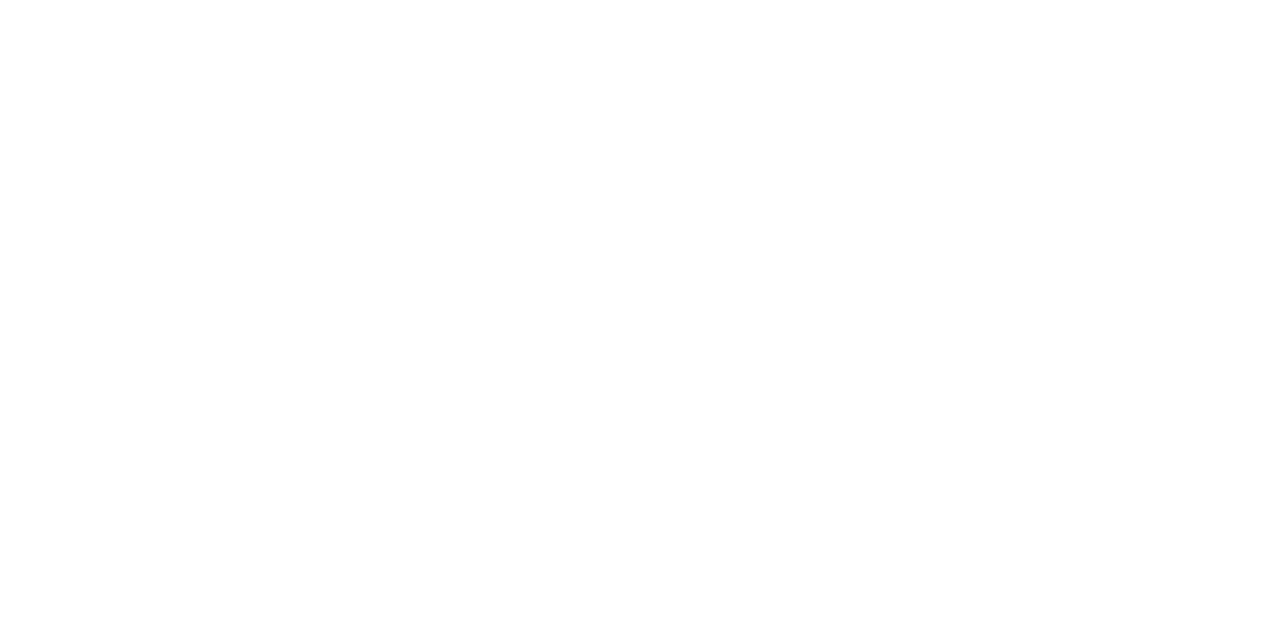
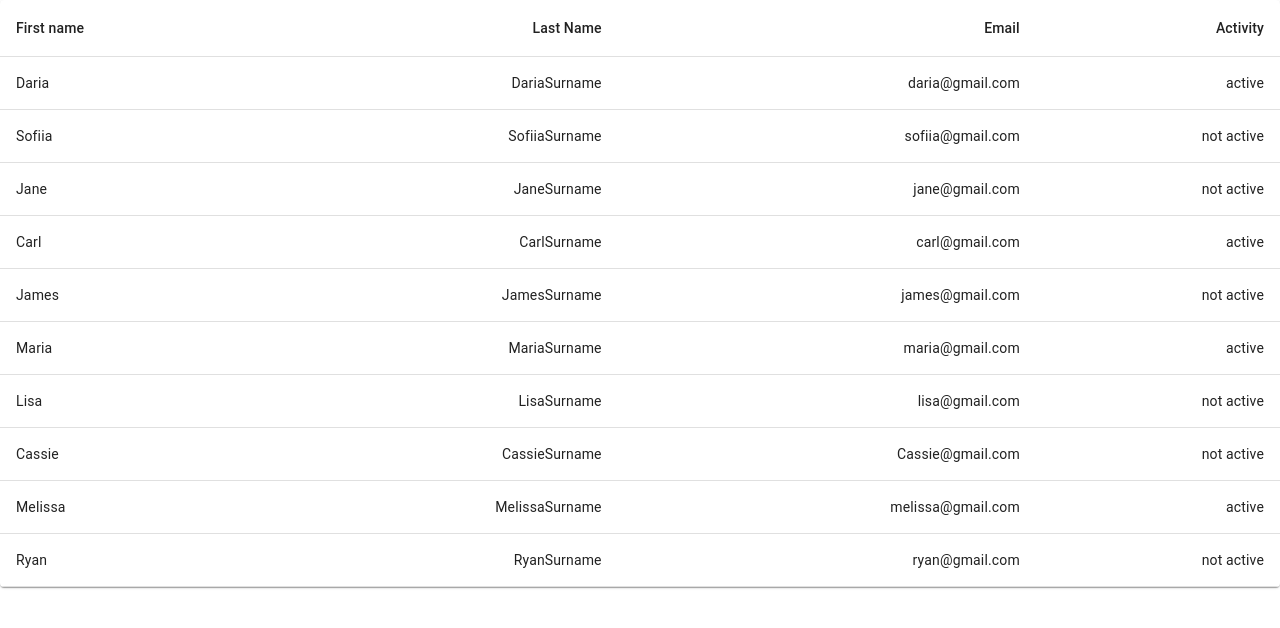
Before and after one commit to SofiiaHalapova/React_Project, a React (Create React App) app: page /users in a window 1280 px wide. Before the commit this address had no page. Shown: the top 628 px of the page. Built offline with nearby package versions, Linux system fonts and the light colour scheme.

Commit message:
add users table and add second column layout on login page

```diff
--- a/src/App.js
+++ b/src/App.js
@@ -2,6 +2,7 @@ import React, {Component} from 'react';
 import {Route, Routes} from "react-router-dom";
 import Authorization from "./components/authorization";
 import Home from "./components/home";
+import Users from "./components/users";
 
 class App extends Component {
     render() {
@@ -9,6 +10,7 @@ class App extends Component {
             <Routes>
                 <Route path="/" element={<Home/>}/>
                 <Route path="/login" element={<Authorization/>}/>
+                <Route path="/users" element={<Users/>}/>
             </Routes>
         );
     }
--- a/src/components/authorization.js
+++ b/src/components/authorization.js
@@ -1,7 +1,8 @@
-import React from "react";
-import {Button, Checkbox, FormControlLabel, Grid, Paper, TextField} from "@mui/material";
+import React, {useState} from "react";
+import {Box, Button, Checkbox, FormControlLabel, Grid, Menu, MenuItem, TextField} from "@mui/material";
 import {Field, Form, Formik} from "formik";
 import * as Yup from 'yup';
+import {useNavigate} from "react-router-dom";
 
 function Authorization() {
     const [checked, setChecked] = React.useState(false);
@@ -12,10 +13,7 @@ function Authorization() {
 
     const validationSchema = Yup.object().shape({
         email: Yup.string().required('Please enter email').email('Invalid email address'),
-        password: Yup.string().required('Please enter your password').
-        min(6, 'Password is too short - should be 6 chars minimum.').
-        max(255, 'Password is too long - should be 255 chars maximum.').
-        matches(/^(?=.*[A-Za-z])(?=.*\d)[A-Za-z\d]{8,}$/,
+        password: Yup.string().required('Please enter your password').min(6, 'Password is too short - should be 6 chars minimum.').max(255, 'Password is too long - should be 255 chars maximum.').matches(/^(?=.*[A-Za-z])(?=.*\d)[A-Za-z\d]{8,}$/,
             'Password must contain at least one Latin letter and one number.')
     });
 
@@ -28,17 +26,53 @@ function Authorization() {
         console.log(values);
     }
 
+    const [anchor, setAnchor] = useState(null);
+    const openMenu = (e) => {
+        setAnchor(e.currentTarget);
+    }
+
+    const closeMenu = () => {
+        setAnchor(null);
+    }
+
+    const navigate = useNavigate();
+    const navigateToUsers = () => {
+        navigate('/users');
+    };
+
     return (
-        <div style={{padding: 30}}>
-            <Paper style={{padding: 30}} elevation={4}>
+        <Grid container spacing={2}>
+            <Grid item xs={6}>
+                <div className="authenticationForm" style={{padding: 30}}>
+                    <div className='Menu'>
+                        <Button variant='outlined' color='info' onClick={openMenu}>Menu</Button>
+                        <Menu open={Boolean(anchor)}
+                              anchorEl={anchor}
+                              onClose={closeMenu}
+                              keepMounted
+                        >
+                            <MenuItem onClick={navigateToUsers}> Users </MenuItem>
+                        </Menu>
+                    </div>
+                    <div className='signForm'>
+                        <Box
+                            display="flex"
+                            justifyContent="center"
+                            alignItems="center"
+                            padding="20px"
+                        >
+                            Welcome! Sign Up to our platform
+                        </Box>
                         <Formik
                             initialValues={initialValues}
                             validationSchema={validationSchema}
                             onSubmit={onSubmit}
                         >
                             {({errors, isValid, touched, dirty}) => (
+
                                 <Form>
-                            <Grid container spacing={3} direction={'column'} justify={'center'} alignItems={'center'}>
+                                    <Grid container spacing={3} direction={'column'} justify={'center'}
+                                          alignItems={'center'}>
                                         <Grid item xs={12}>
                                             <Field
                                                 name='email'
@@ -70,14 +104,22 @@ function Authorization() {
                                             />
                                         </Grid>
                                         <Grid item xs={12}>
-                                    <Button type='submit' variant='contained' color='primary' size='large' disabled={!dirty || !isValid}> Sign Up </Button>
+                                            <Button type='submit' variant='contained' color='primary' size='large'
+                                                    disabled={!dirty || !isValid}> Sign Up </Button>
                                         </Grid>
                                     </Grid>
                                 </Form>
                             )}
                         </Formik>
-            </Paper>
                     </div>
+                </div>
+            </Grid>
+            <Grid item xs={6}>
+                <div className='content' style={{padding: 30}}>
+                    <p>Content</p>
+                </div>
+            </Grid>
+        </Grid>
     );
 }
 
--- /dev/null
+++ b/src/components/users.js
@@ -0,0 +1,61 @@
+import {Table, TableBody, TableCell, TableContainer, TableHead, TableRow, Paper} from "@mui/material";
+
+function createData(
+    firstName: string,
+    lastName: string,
+    email: string,
+    isActive: boolean,
+) {
+    return {firstName, lastName, email, isActive};
+}
+
+const rows = [
+    createData('Daria', "DariaSurname", "daria@gmail.com", true),
+    createData('Sofiia', "SofiiaSurname", "sofiia@gmail.com", false),
+    createData('Jane', "JaneSurname", "jane@gmail.com", false),
+    createData('Carl', "CarlSurname", "carl@gmail.com", true),
+    createData('James', "JamesSurname", "james@gmail.com", false),
+    createData('Maria', "MariaSurname", "maria@gmail.com", true),
+    createData('Lisa', "LisaSurname", "lisa@gmail.com", false),
+    createData('Cassie', "CassieSurname", "Cassie@gmail.com", false),
+    createData('Melissa', "MelissaSurname", "melissa@gmail.com", true),
+    createData('Ryan', "RyanSurname", "ryan@gmail.com", false),
+
+];
+
+function getStatus(isActive){
+    if(isActive){
+        return "active";
+    } else{
+        return "not active";
+    }
+}
+
+function Users() {
+    return(
+        <TableContainer component={Paper}>
+            <Table aria-label="simple table">
+                <TableHead>
+                    <TableRow>
+                        <TableCell>First name</TableCell>
+                        <TableCell align="right">Last Name</TableCell>
+                        <TableCell align="right">Email</TableCell>
+                        <TableCell align="right">Activity</TableCell>
+                    </TableRow>
+                </TableHead>
+                <TableBody>
+                    {rows.map((row) => (
+                        <TableRow>
+                            <TableCell>{row.firstName}</TableCell>
+                            <TableCell align="right">{row.lastName}</TableCell>
+                            <TableCell align="right">{row.email}</TableCell>
+                            <TableCell align="right">{getStatus(row.isActive)}</TableCell>
+                        </TableRow>
+                    ))}
+                </TableBody>
+            </Table>
+        </TableContainer>
+    );
+}
+
+export default Users;
```
Also changed, not shown: 1 other file (tests, documents, lock files or other folders). Lines whose indentation alone changed are shown as unchanged.
